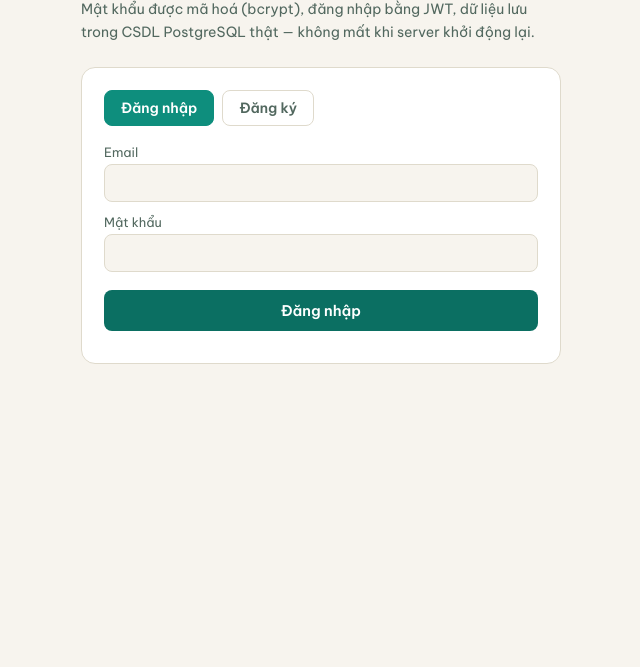
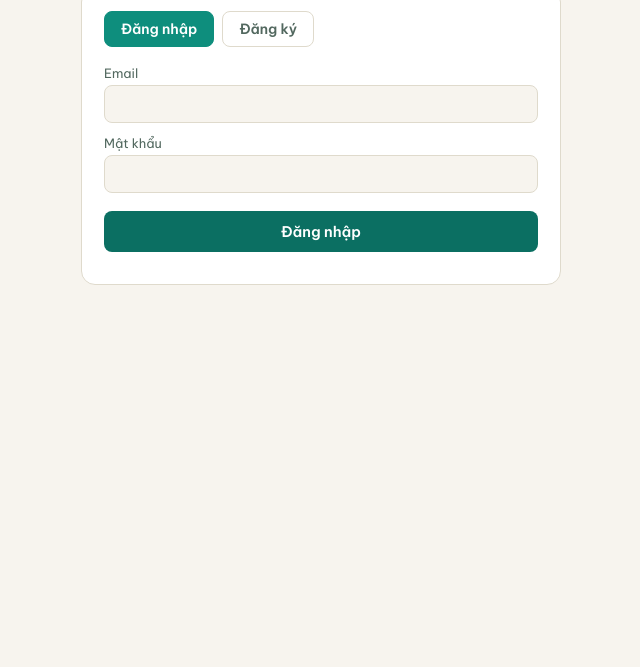
Before and after one commit to youngdragon26/duc-minh-clinic, a website: page public/tai-khoan.html in a window 1280 px wide. Shown: the part 133-800 px from the top of the page, without its empty margins (319-959 px from the left). Drawn offline with Linux system fonts and the light colour scheme.

Commit message:
Xoa dong mo ta ky thuat (bcrypt/JWT/PostgreSQL) o trang dang nhap
Co-Authored-By: Claude Sonnet 5 <noreply@anthropic.com>

```diff
--- a/public/tai-khoan.html
+++ b/public/tai-khoan.html
@@ -80,7 +80,6 @@
 
 <div class="wrap">
   <h1>Đăng nhập / Đăng ký</h1>
-  <p class="sub">Mật khẩu được mã hoá (bcrypt), đăng nhập bằng JWT, dữ liệu lưu trong CSDL PostgreSQL thật — không mất khi server khởi động lại.</p>
 
   <div class="card" id="sessionCard" hidden>
     <div class="session">
```
